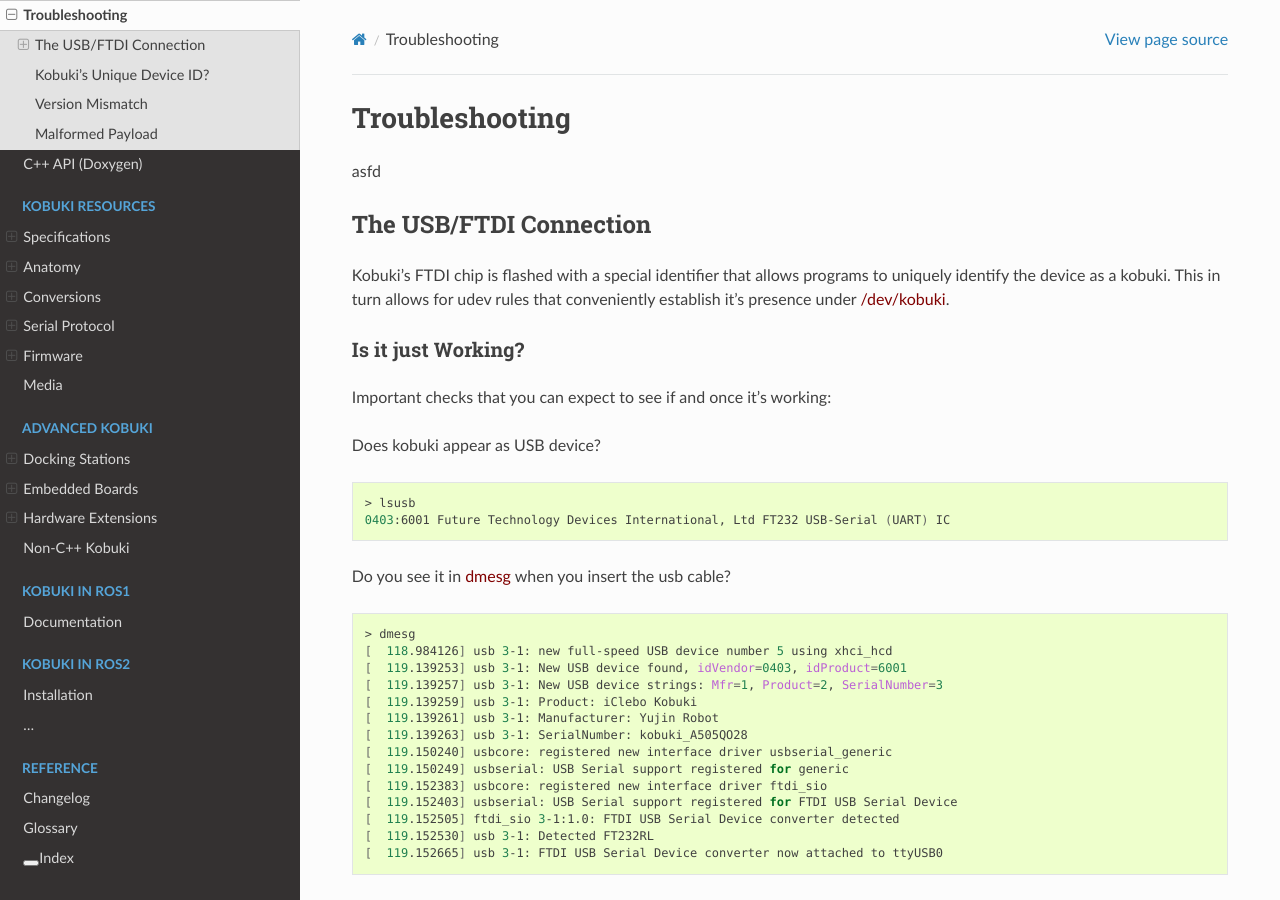
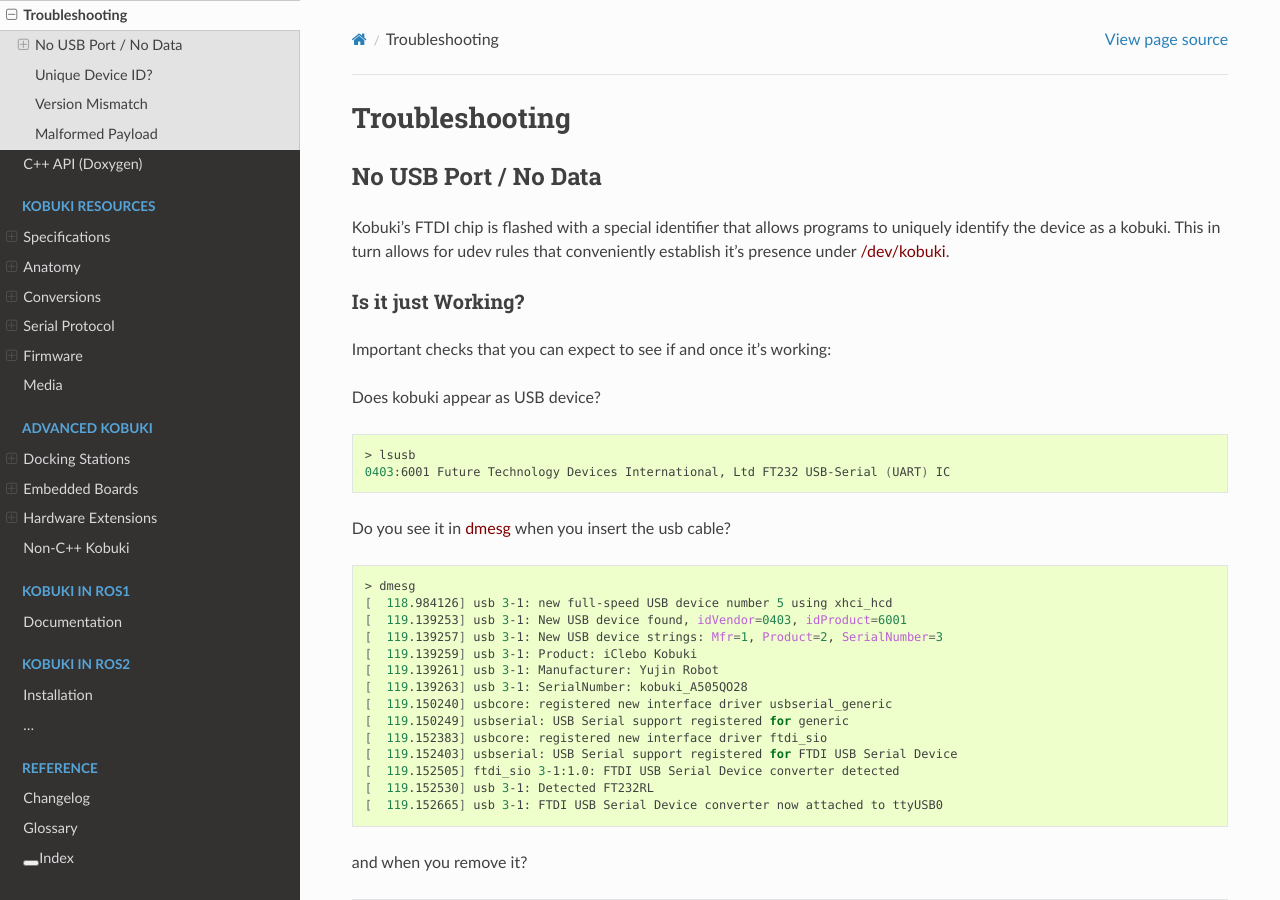
Before and after one commit to kobuki-base/kobuki_documentation, a Sphinx documentation site: the page built from doc/troubleshooting.rst, in a window 1280 px wide and 900 px high. Built offline with Sphinx 7.4.7 and the Read the Docs theme 2.0.0, drawn with Linux system fonts in a browser that asks for light colours; some of the changed text lies outside the part shown.

Commit message:
[troubleshooting] minor fixes

```diff
--- a/doc/troubleshooting.rst
+++ b/doc/troubleshooting.rst
@@ -3,12 +3,10 @@
 Troubleshooting
 ===============
 
-asfd
-
 .. _troubleshooting-usb-section:
 
-The USB/FTDI Connection
------------------------
+No USB Port / No Data
+---------------------
 
 Kobuki's FTDI chip is flashed with a special identifier that allows programs to
 uniquely identify the device as a kobuki. This in turn allows for udev rules
@@ -86,8 +84,8 @@
 
    > sudo addgroup $(USER) dialout
 
-Kobuki's Unique Device ID?
---------------------------
+Unique Device ID?
+-----------------
 
 Each Kobuki comes with a unique device ID imprinted on the FTDI chip
 at the factory. This can be retrieved with the
```
